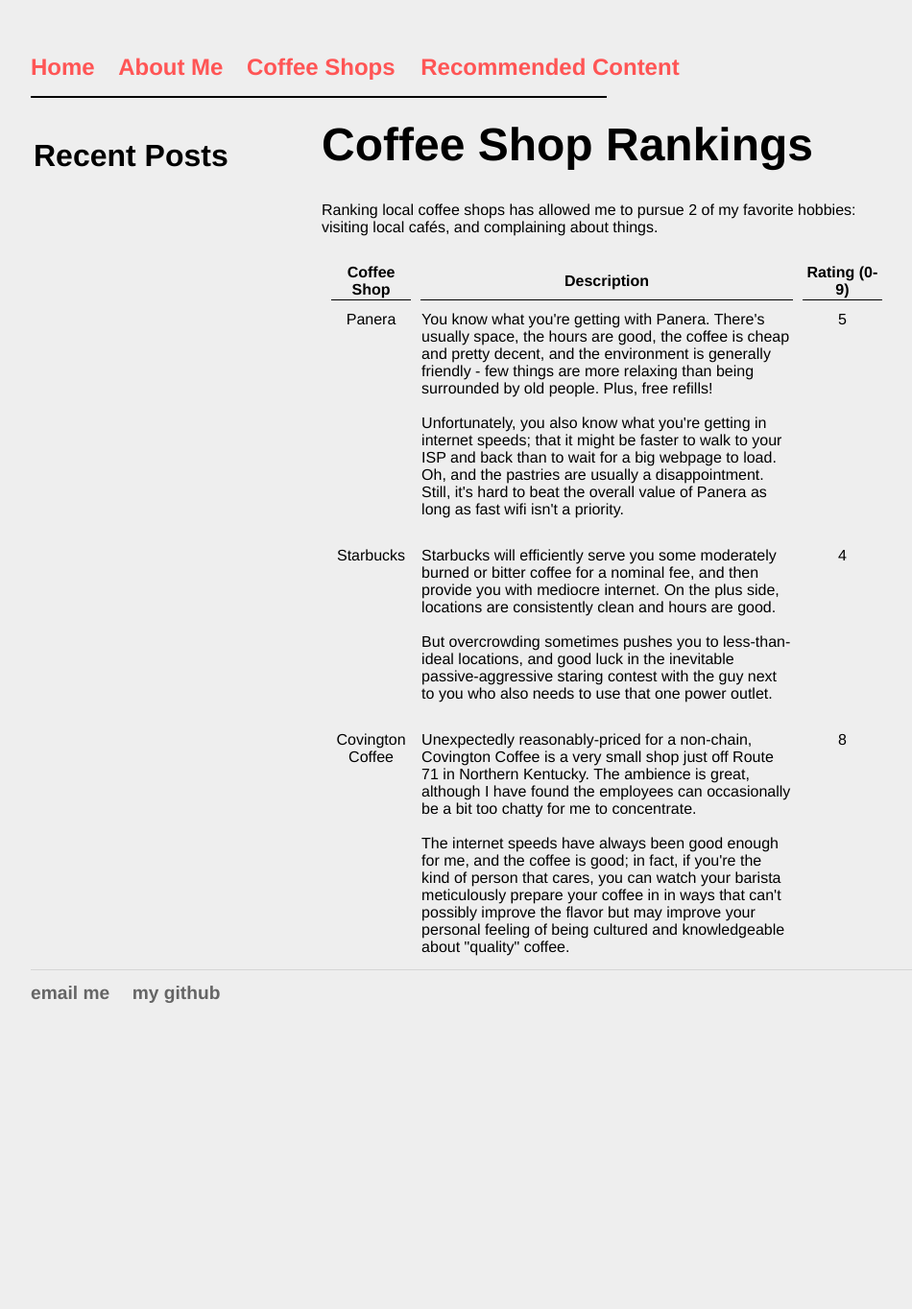
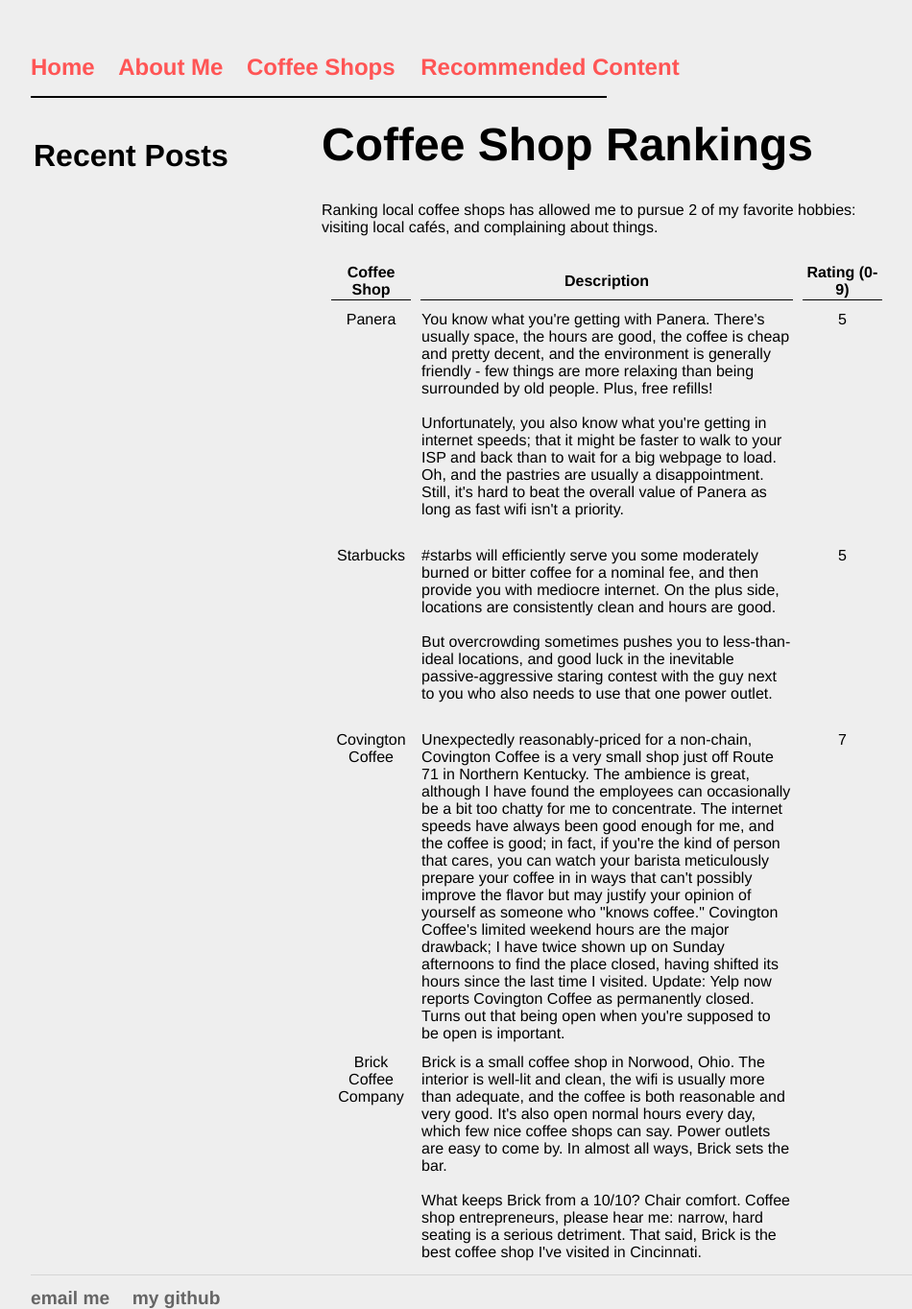
Before and after one commit to eswan18/ethanswan.com, a Jekyll site: the page built from coffee_shops.html, in a window 1280 px wide. Shown: the whole page at 96% size, without its empty margins (8-958 px from the left). Built offline with Jekyll 4.4.1, drawn with Linux system fonts in a browser that asks for light colours; before the commit the page ends 1046 px from its top, so only the background shows below that.

Commit message:
coffee shop updates

```diff
--- a/coffee_shops.html
+++ b/coffee_shops.html
@@ -14,24 +14,33 @@
 				<th>Description<br></th>
 				<th width="15%;">Rating (0-9)</th>
 			</tr>
+
 			<tr>
 				<td>Panera</td>
 				<td>You know what you're getting with Panera. There's usually space, the hours are good, the coffee is cheap and pretty decent, and the environment is generally friendly - few things are more relaxing than being surrounded by old people. Plus, free refills!<br><br>
 				Unfortunately, you also know what you're getting in internet speeds; that it might be faster to walk to your ISP and back than to wait for a big webpage to load. Oh, and the pastries are usually a disappointment. Still, it's hard to beat the overall value of Panera as long as fast wifi isn't a priority.<br><br></td>
 				<td>5</td>
 			</tr>
+
 			<tr>
 				<td>Starbucks</td>
-				<td>Starbucks will efficiently serve you some moderately burned or bitter coffee for a nominal fee, and then provide you with mediocre internet. On the plus side, locations are consistently clean and hours are good.<br><br>
+				<td>#starbs will efficiently serve you some moderately burned or bitter coffee for a nominal fee, and then provide you with mediocre internet. On the plus side, locations are consistently clean and hours are good.<br><br>
 				But overcrowding sometimes pushes you to less-than-ideal locations, and good luck in the inevitable passive-aggressive staring contest with the guy next to you who also needs to use that one power outlet.<br><br></td>
-				<td>4</td>
+				<td>5</td>
 			</tr>
+
 			<tr>
 				<td>Covington Coffee</td>
-				<td>Unexpectedly reasonably-priced for a non-chain, Covington Coffee is a very small shop just off Route 71 in Northern Kentucky. The ambience is great, although I have found the employees can occasionally be a bit too chatty for me to concentrate.<br><br>
-				The internet speeds have always been good enough for me, and the coffee is good; in fact, if you're the kind of person that cares, you can watch your barista meticulously prepare your coffee in in ways that can't possibly improve the flavor but may improve your personal feeling of being cultured and knowledgeable about "quality" coffee.
-				<td>8</td>
+				<td>Unexpectedly reasonably-priced for a non-chain, Covington Coffee is a very small shop just off Route 71 in Northern Kentucky. The ambience is great, although I have found the employees can occasionally be a bit too chatty for me to concentrate. The internet speeds have always been good enough for me, and the coffee is good; in fact, if you're the kind of person that cares, you can watch your barista meticulously prepare your coffee in in ways that can't possibly improve the flavor but may justify your opinion of yourself as someone who "knows coffee." Covington Coffee's limited weekend hours are the major drawback; I have twice shown up on Sunday afternoons to find the place closed, having shifted its hours since the last time I visited.
+                    Update: Yelp now reports Covington Coffee as permanently closed. Turns out that being open when you're supposed to be open is important.</td>
+				<td>7</td>
 			</tr>
+
+            <tr>
+                <td>Brick Coffee Company</td>
+                <td>Brick is a small coffee shop in Norwood, Ohio. The interior is well-lit and clean, the wifi is usually more than adequate, and the coffee is both reasonable and very good. It's also open normal hours every day, which few nice coffee shops can say. Power outlets are easy to come by. In almost all ways, Brick sets the bar.<br><br>
+                    What keeps Brick from a 10/10? Chair comfort. Coffee shop entrepreneurs, please hear me: narrow, hard seating is a serious detriment. That said, Brick is the best coffee shop I've visited in Cincinnati.</td>
+            </tr>
 		</table>
 	</div>
 
```
